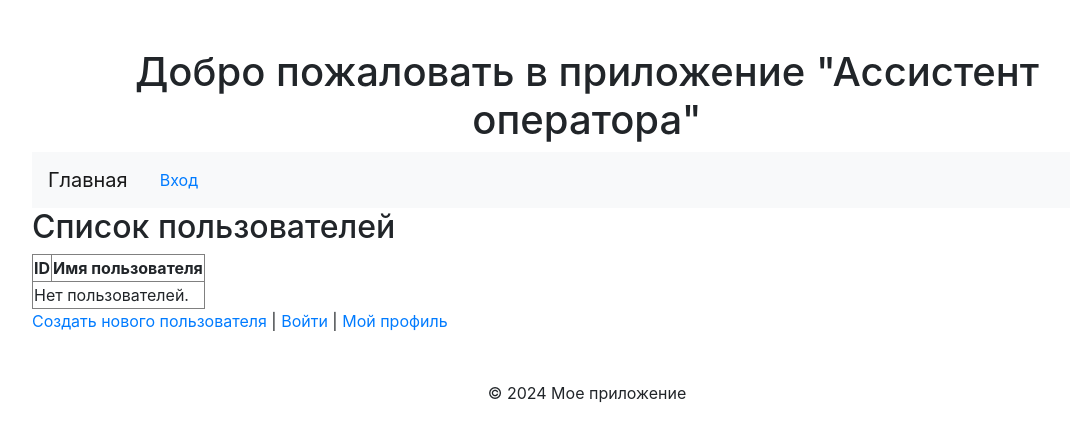
After one commit to Niyaz0912/factory, a Django app: template users/templates/users/user_list.html in a window 1280 px wide. The commit adds this page. Shown: the top 442 px of the page, without its empty margins (53-1123 px from the left). Run offline with Django 5.2, Linux system fonts and the light colour scheme; the template is opened without the code that fills it, so the values that code supplies are empty; some libraries are stand-ins or nearby versions.

Commit message:
создал шаблоны html для User, некоторые шаблоны переехали из process_history

```diff
--- a/process_history/templates/base.html
+++ b/process_history/templates/base.html
@@ -15,8 +15,7 @@
         <h1 class="text-center">Добро пожаловать в приложение "Ассистент оператора"</h1>
         <nav class="navbar navbar-expand-lg navbar-light bg-light">
             <a class="navbar-brand" href="{% url 'process_history:home' %}">Главная</a>
-            <a class="nav-link" href="{% url 'process_history:login' %}">Вход</a>
-            <a class="nav-link" href="{% url 'process_history:logout' %}">Выход</a>
+            <a class="nav-link" href="{% url 'users:login' %}">Вход</a>
         </nav>
     </header>
 
--- a/users/templates/users/index.html
+++ b/users/templates/users/logout.html
@@ -5,6 +5,6 @@
     <title>Title</title>
 </head>
 <body>
-
+    <h1>вы вышли из аккаунта</h1>
 </body>
 </html>
--- /dev/null
+++ b/users/templates/users/user_list.html
@@ -0,0 +1,28 @@
+{% extends 'base.html' %}
+
+{% block title %}Список пользователей{% endblock %}
+
+{% block content %}
+<h2>Список пользователей</h2>
+
+<table border="1">
+    <tr>
+        <th>ID</th>
+        <th>Имя пользователя</th>
+    </tr>
+    {% for user in users %}
+    <tr>
+        <td>{{ user.id }}</td>
+        <td>{{ user.username }}</td>
+    </tr>
+    {% empty %}
+    <tr>
+        <td colspan="2">Нет пользователей.</td>
+    </tr>
+    {% endfor %}
+</table>
+
+<a href="{% url 'users:create_user' %}">Создать нового пользователя</a> |
+<a href="{% url 'users:login' %}">Войти</a> |
+<a href="{% url 'users:profile' %}">Мой профиль</a>
+{% endblock %}
```
Also changed, not shown: users/templates/users/profile_user.html (added, +11 -0 lines), users/templates/users/create_user.html (renamed from process_history/templates/registration/create_user.html), users/templates/users/login.html (renamed from process_history/templates/registration/login.html).
